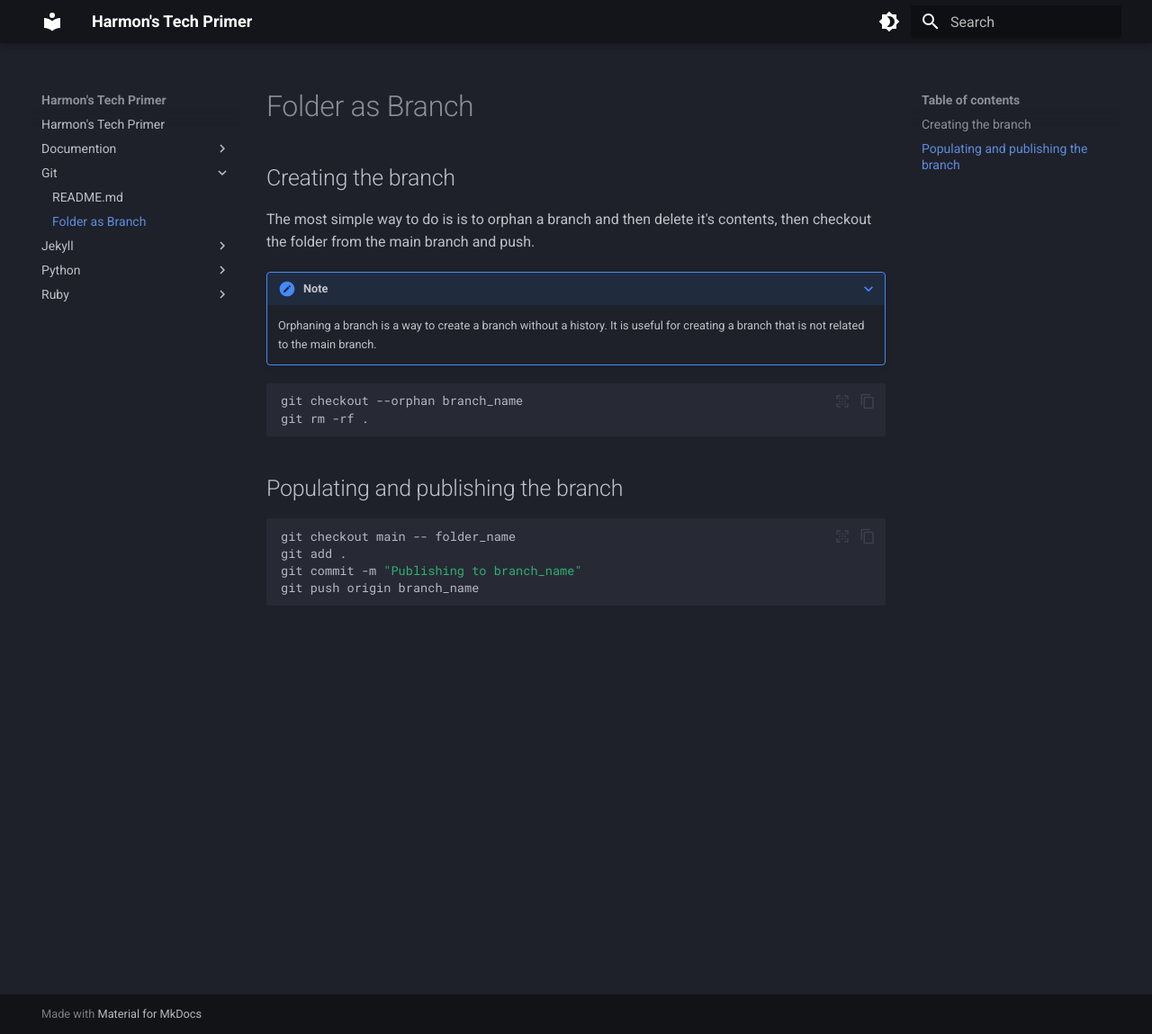
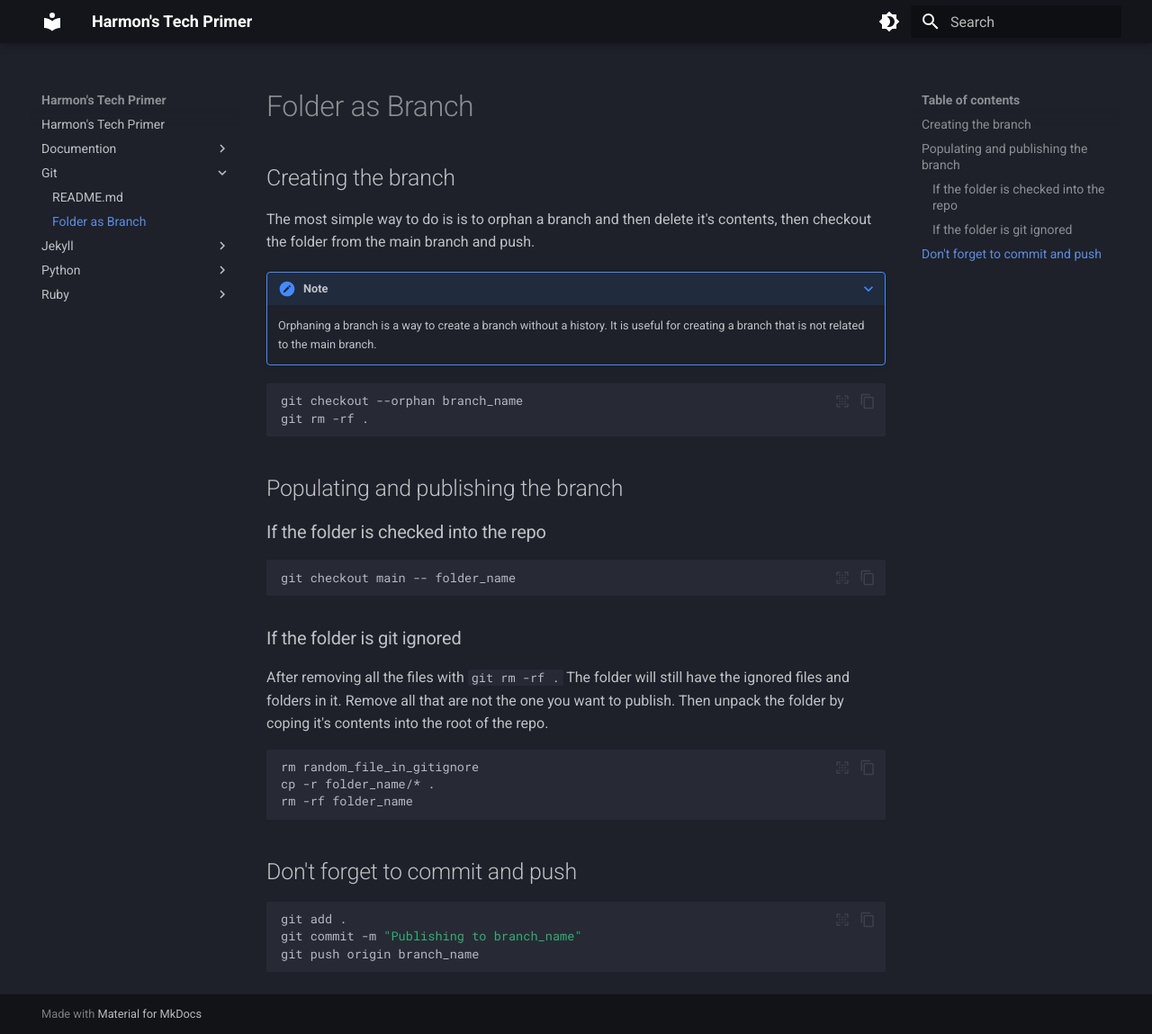
Before and after one commit to harmonwood/harmons-tech-primer, an MkDocs documentation site: the page built from docs/git/folder-as-branch.md, in a window 1280 px wide and 1149 px high. Shown: the whole window at 90% size. Built offline with MkDocs 1.6.1 and Material for MkDocs 9.7.7, drawn with Linux system fonts in a browser that asks for light colours.

````diff
--- a/docs/git/folder-as-branch.md
+++ b/docs/git/folder-as-branch.md
@@ -16,8 +16,25 @@
 
 ## Populating and publishing the branch
 
+### If the folder is checked into the repo
+
 ```sh
 git checkout main -- folder_name
+```
+
+### If the folder is git ignored
+
+After removing all the files with `git rm -rf .` The folder will still have the ignored files and folders in it. Remove all that are not the one you want to publish. Then unpack the folder by coping it's contents into the root of the repo.
+
+```sh
+rm random_file_in_gitignore
+cp -r folder_name/* .
+rm -rf folder_name
+```
+
+## Don't forget to commit and push
+
+```sh
 git add .
 git commit -m "Publishing to branch_name"
 git push origin branch_name
````
Also changed, not shown: docs/ruby/environments.md (+1 -1 lines).
